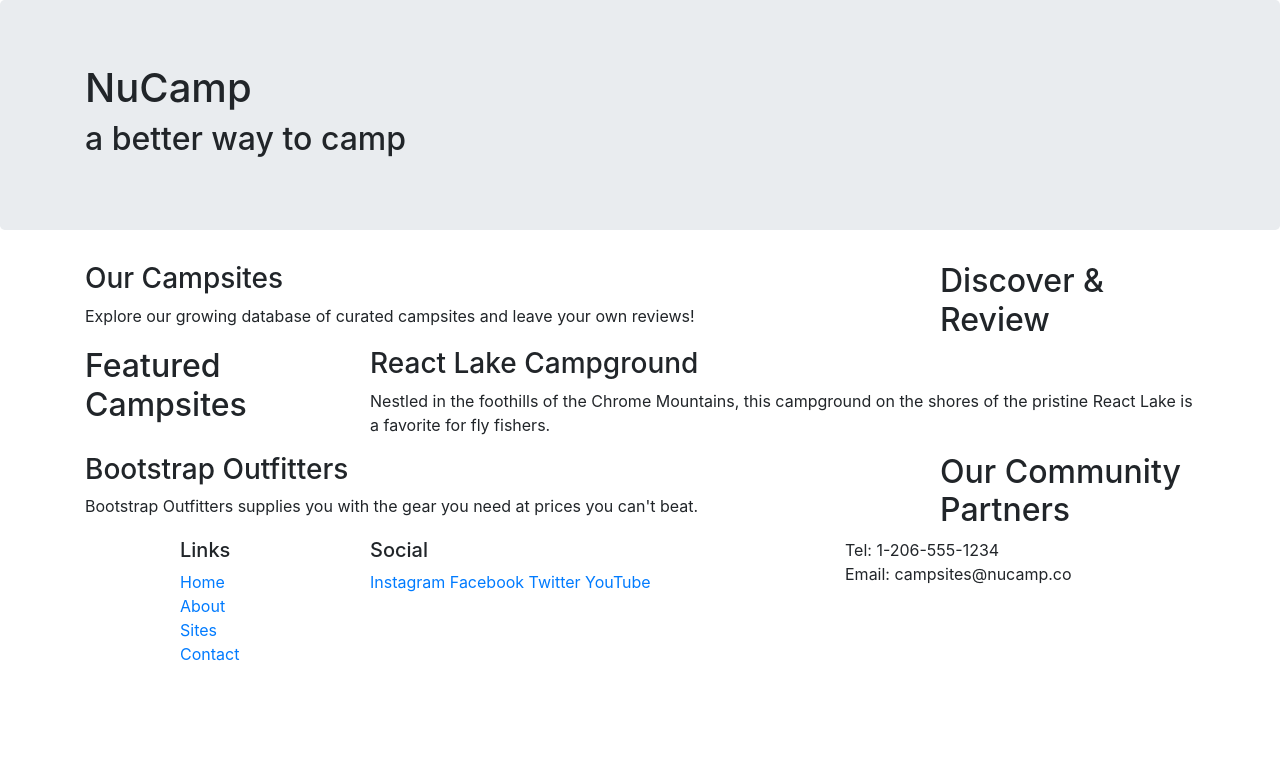
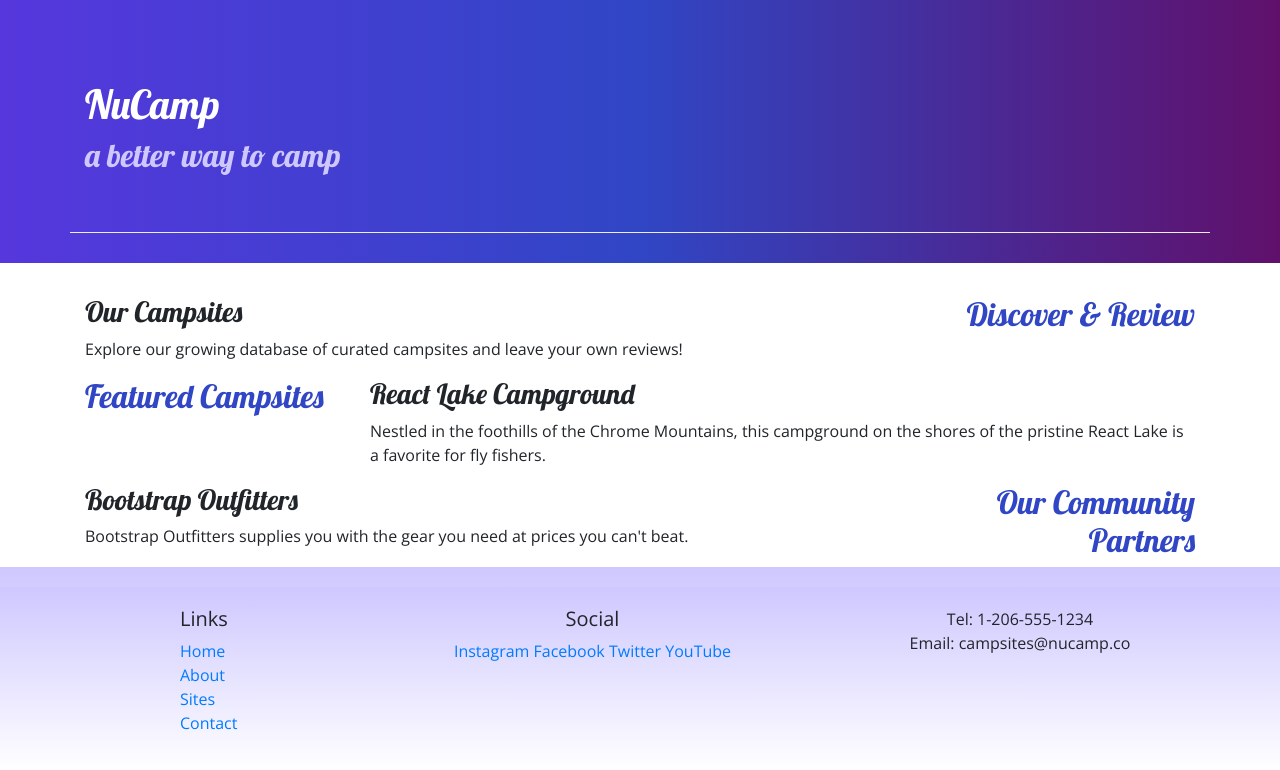
Before and after one commit to mtrujillopft/nucampsite, a website: page index.html in a window 1280 px wide. Drawn offline with nearby package versions, Linux system fonts and the light colour scheme.

Commit message:
My First Bootstrap Project

```diff
--- /dev/null
+++ b/css/styles.css
@@ -0,0 +1,32 @@
+body {
+    font-family: "Open Sans", sans-serif;
+}
+
+h1, h2, h3 {
+    font-family: "Lobster", cursive;
+}
+
+h2 {
+    color: #3046C5;
+}
+
+header h2 {
+    color: #CEC8FF;
+}
+
+footer {
+    background-image: linear-gradient(#CEC8FF, white);
+    padding: 20px 0;
+}
+
+.jumbotron {
+    padding: 30px;
+    background-image: linear-gradient(to right, #5637DD, #3046C5, #60106B);
+    color: white;
+}
+
+.row-content {
+    padding: 50px 0;
+    border-bottom: 1px ridge;
+    min-height: 200px;
+}
--- a/index.html
+++ b/index.html
@@ -9,14 +9,17 @@
         <!-- Bootstrap CSS -->
         <link rel="stylesheet" href="node_modules/bootstrap/dist/css/bootstrap.min.css" />
 
+        <!-- Additional CSS must be placed after Bootstrap CSS -->
+        <link rel="stylesheet" href="https://fonts.googleapis.com/css?family=Lobster|Open+Sans" />
+        <link rel="stylesheet" href="css/styles.css" />
         <title>NuCamp: A Better Way To Camp</title>
     </head>
 
 <body>
 
-    <header class="jumbotron">
+    <header class="jumbotron jumbotron-fluid">
         <div class="container">
-            <div class="row">
+            <div class="row row-content align-items-center">
                 <div class="col">
                     <h1>NuCamp</h1>
                     <h2>a better way to camp</h2>
@@ -28,7 +31,7 @@
     <div class="container">
         <div class="row">
             <div class="col-sm-4 order-sm-last col-md-3">
-                <h2>Discover & Review</h2>
+                <h2 class="text-sm-right">Discover & Review</h2>
             </div>
             <div class="col">
                 <h3>Our Campsites</h3>
@@ -48,7 +51,7 @@
 
         <div class="row">
             <div class="col-sm-4 order-sm-last col-md-3">
-                <h2>Our Community Partners</h2>
+                <h2 class="text-sm-right">Our Community Partners</h2>
             </div>
             <div class="col">
                 <h3>Bootstrap Outfitters</h3>
@@ -70,14 +73,14 @@
                             <li><a href="#">Contact</a></li>
                         </ul>
                     </div>
-                    <div class="col-6 col-sm-5">
+                    <div class="col-6 col-sm-5 text-center">
                         <h5>Social</h5>
                         <a href="http://instagram.com/">Instagram</a>
                         <a href="http://facebook.com/">Facebook</a>
                         <a href="http://twitter.com/">Twitter</a>
                         <a href="http://youtube.com/">YouTube</a>
                     </div>
-                    <div class="col-sm-4">
+                    <div class="col-sm-4 text-center">
                         Tel: 1-206-555-1234<br />
                         Email: campsites@nucamp.co
                     </div>
```
